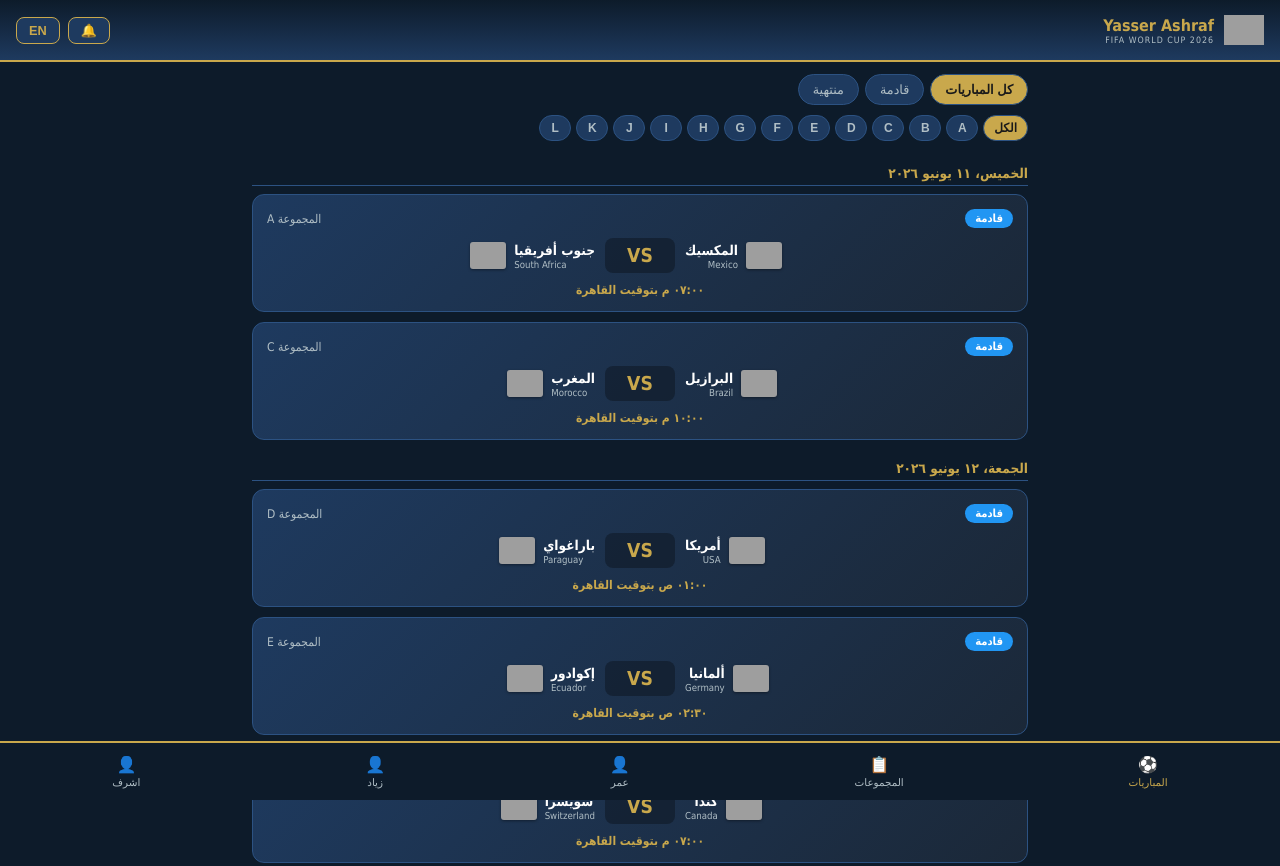
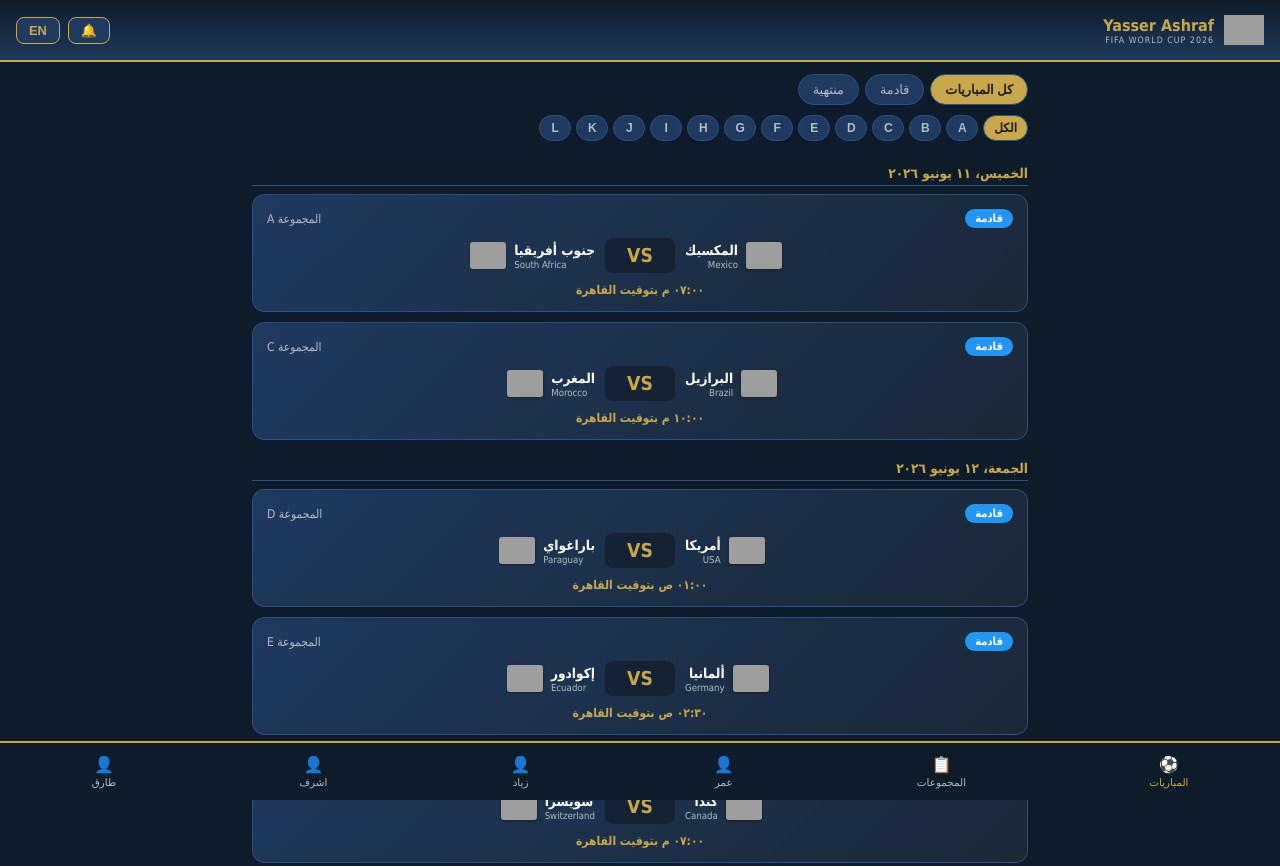
Before and after one commit to yasserashraf200-cell/yasser-ashraf-wc2026, a plain HTML site: page index.html in a window 1280 px wide. Shown: the top 866 px of the page. Drawn offline with Linux system fonts and the light colour scheme; no server answers; grey boxes are pictures that could not be loaded.

Commit message:
Add طارق page: Egypt + USA

```diff
--- a/index.html
+++ b/index.html
@@ -85,6 +85,7 @@ body{font-family:Tahoma,sans-serif;background:#0D1B2A;color:#fff}
   <button class="nb" onclick="sp('omar')"><span class="i">&#128100;</span><span>عمر</span></button>
   <button class="nb" onclick="sp('ziad')"><span class="i">&#128100;</span><span>زياد</span></button>
   <button class="nb" onclick="sp('ashraf')"><span class="i">&#128100;</span><span>اشرف</span></button>
+  <button class="nb" onclick="sp('tarek')"><span class="i">&#128100;</span><span>طارق</span></button>
 </div>
 <script>
 var teams={
@@ -319,18 +320,19 @@ function fg(el,g){
   rm();
 }
 function sp(p){
-  var pages={m:"mp",g:"gp",omar:"pp",ziad:"pp",ashraf:"pp"};
+  var pages={m:"mp",g:"gp",omar:"pp",ziad:"pp",ashraf:"pp",tarek:"pp"};
   var allP=["mp","gp","pp"];
   for(var i=0;i<allP.length;i++){var el=document.getElementById(allP[i]);if(el)el.style.display="none"}
   var target=document.getElementById(pages[p]);
   if(target)target.style.display="block";
-  var idx={m:0,g:1,omar:2,ziad:3,ashraf:4};
+  var idx={m:0,g:1,omar:2,ziad:3,ashraf:4,tarek:5};
   var nbs=document.querySelectorAll(".nb");
   for(var i=0;i<nbs.length;i++)nbs[i].classList.toggle("a",i===idx[p]);
   if(p==="g")rg();
   if(p==="omar")rpm("مباريات عمر","عمر",["EG","AR"]);
   if(p==="ziad")rpm("مباريات زياد","زياد",["EG","PT"]);
   if(p==="ashraf")rpm("مباريات اشرف","اشرف",["EG"]);
+  if(p==="tarek")rpm("مباريات طارق","طارق",["EG","US"]);
 }
 function tl(){
   lg=lg==="ar"?"en":"ar";
```
Also changed, not shown: public/index.html (+4 -2 lines).
